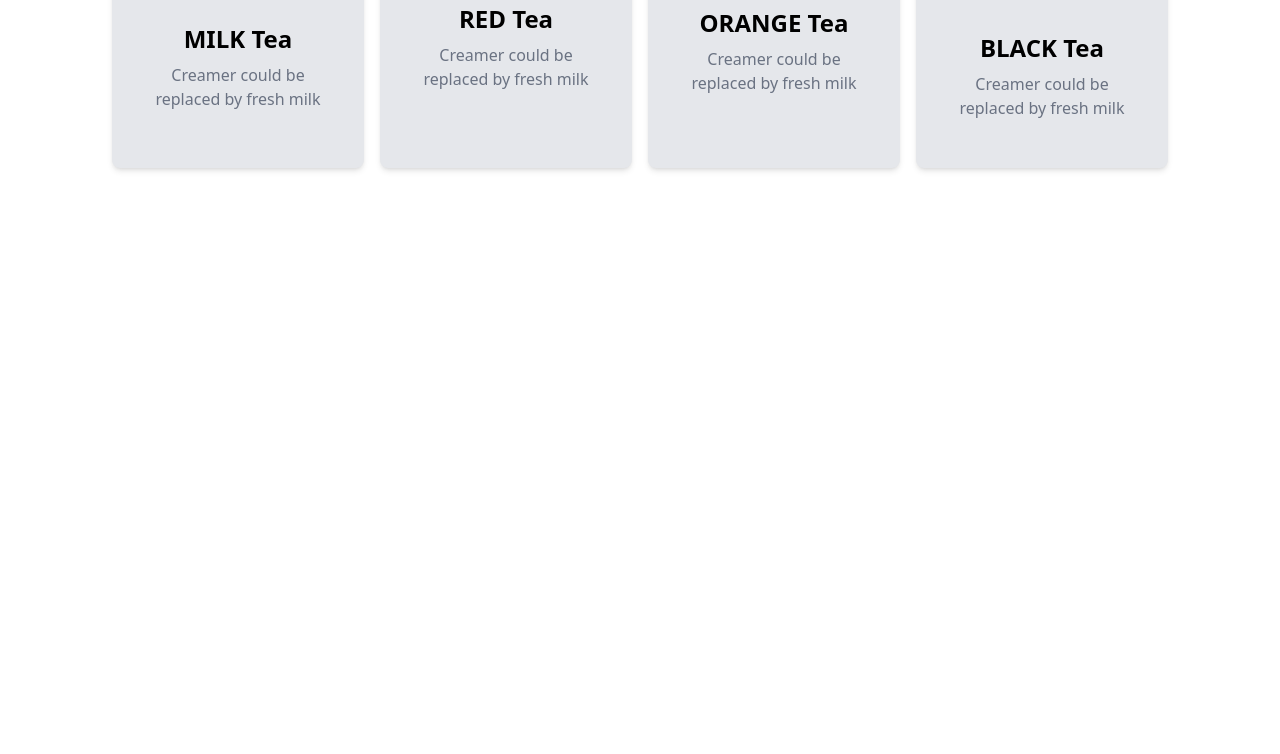
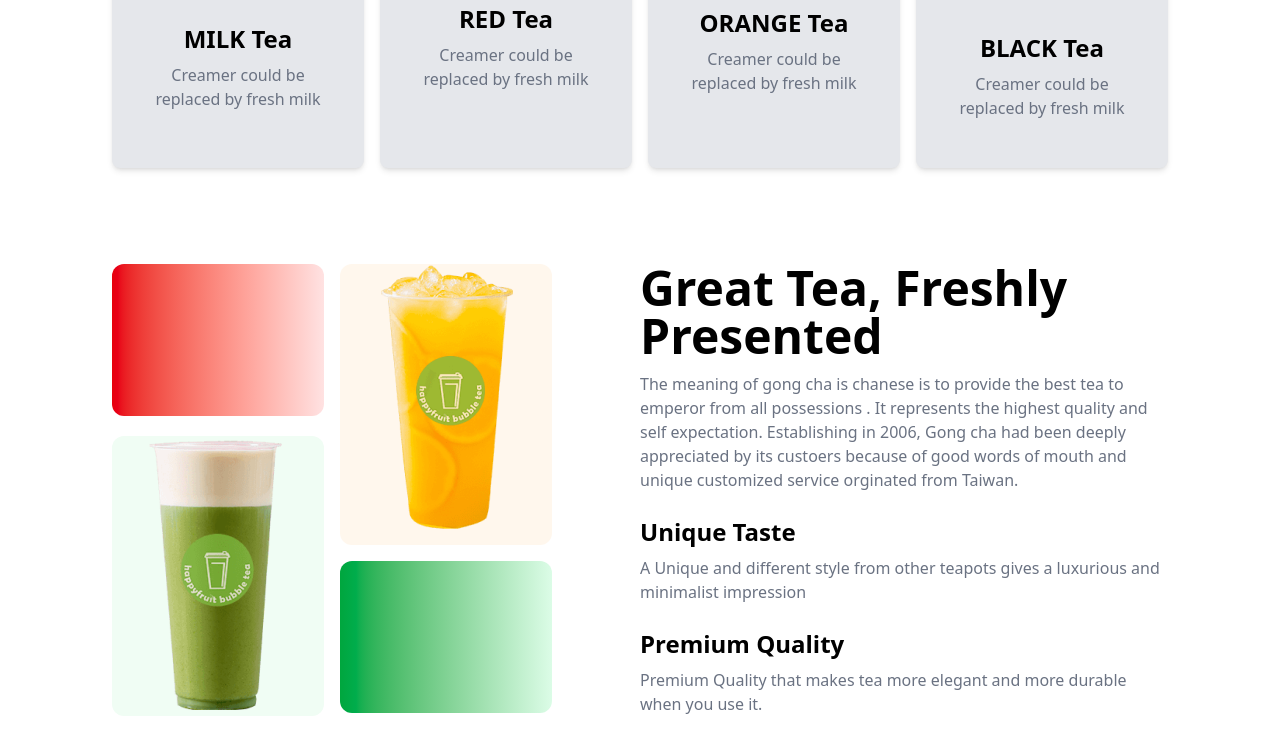
Before and after one commit to nahid-hstu57/project_3, a plain HTML site: page index.html in a window 1280 px wide. Shown: the part 1144-1898 px from the top of the page. Before the commit the page ends 1408 px from the top, so only its background shows below. Drawn offline with nearby package versions, Linux system fonts and the light colour scheme.

Commit message:
thirt section done

```diff
--- a/index.html
+++ b/index.html
@@ -68,6 +68,37 @@
                 </div>
              </div>
         </section>
+        <section class="mb-24">
+            <div class="grid grid-cols-1 lg:grid-cols-2">
+                <!-- image section -->
+                <div class="grid md:grid-cols-2 lg:grid-cols-2grid-rows-3 gap-4 lg:w-5/6" >
+                    <div class="h-38 bg-gradient-to-r from-red-600 to-red-100 rounded-xl "></div>
+                    <div class="bg-orange-50 rounded-xl row-span-2 ">
+                        <img src="./images/fresh-1.png" alt="" class="mx-auto">
+                    </div>
+                    <div class="bg-green-50 rounded-xl row-span-2 ">
+                        <img src="./images/fresh-2.png" alt="" class="mx-auto">
+                    </div>
+                    <div class="h-38 bg-gradient-to-r from-green-600 to-green-100 rounded-xl "></div>
+                </div>
+                <div>
+                    <h1 class="text-5xl font-bold mb-3">
+                        Great Tea, Freshly Presented
+                    </h1>
+                    <p class="text-gray-500">
+                        The meaning of gong cha is chanese is to provide the best tea to emperor from all possessions . It represents the highest quality and self expectation. Establishing in 2006, Gong cha had been deeply appreciated by its custoers  because of good words of mouth and unique customized service orginated from Taiwan.
+                    </p>
+                    <br>
+                    <h1 class="text-2xl font-bold mb-2" >Unique Taste</h1>
+                    <p class="text-gray-500">
+                        A Unique and different style from other teapots gives a luxurious and minimalist impression
+                    </p>
+                    <br>
+                    <h1 class="text-2xl font-bold">Premium Quality</h1>
+                    <p class="text-gray-500 mt-2">Premium Quality that makes tea more elegant and more durable when you use it.</p>
+                </div>
+            </div>
+        </section>
     </main>
 </body>
 </html>
```
